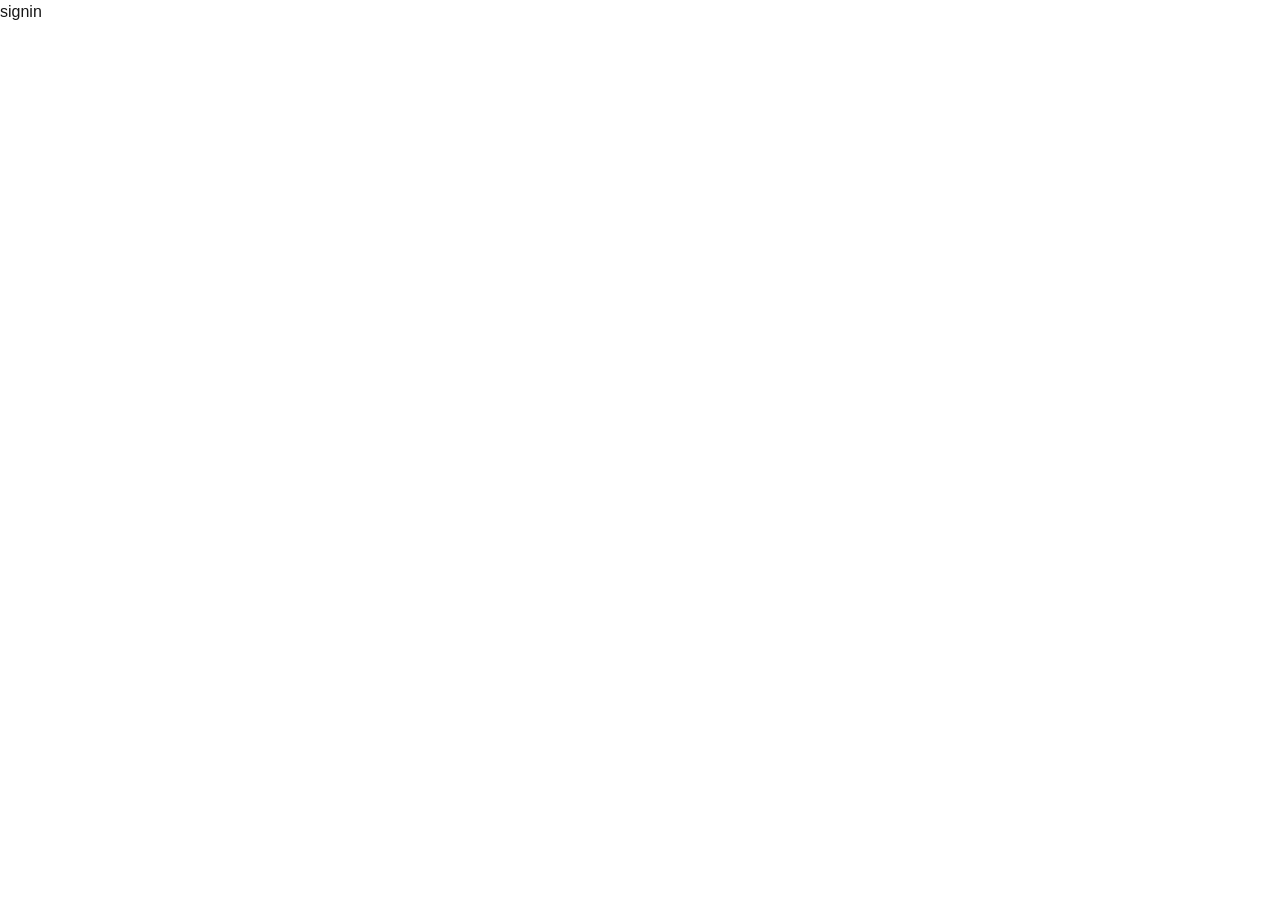
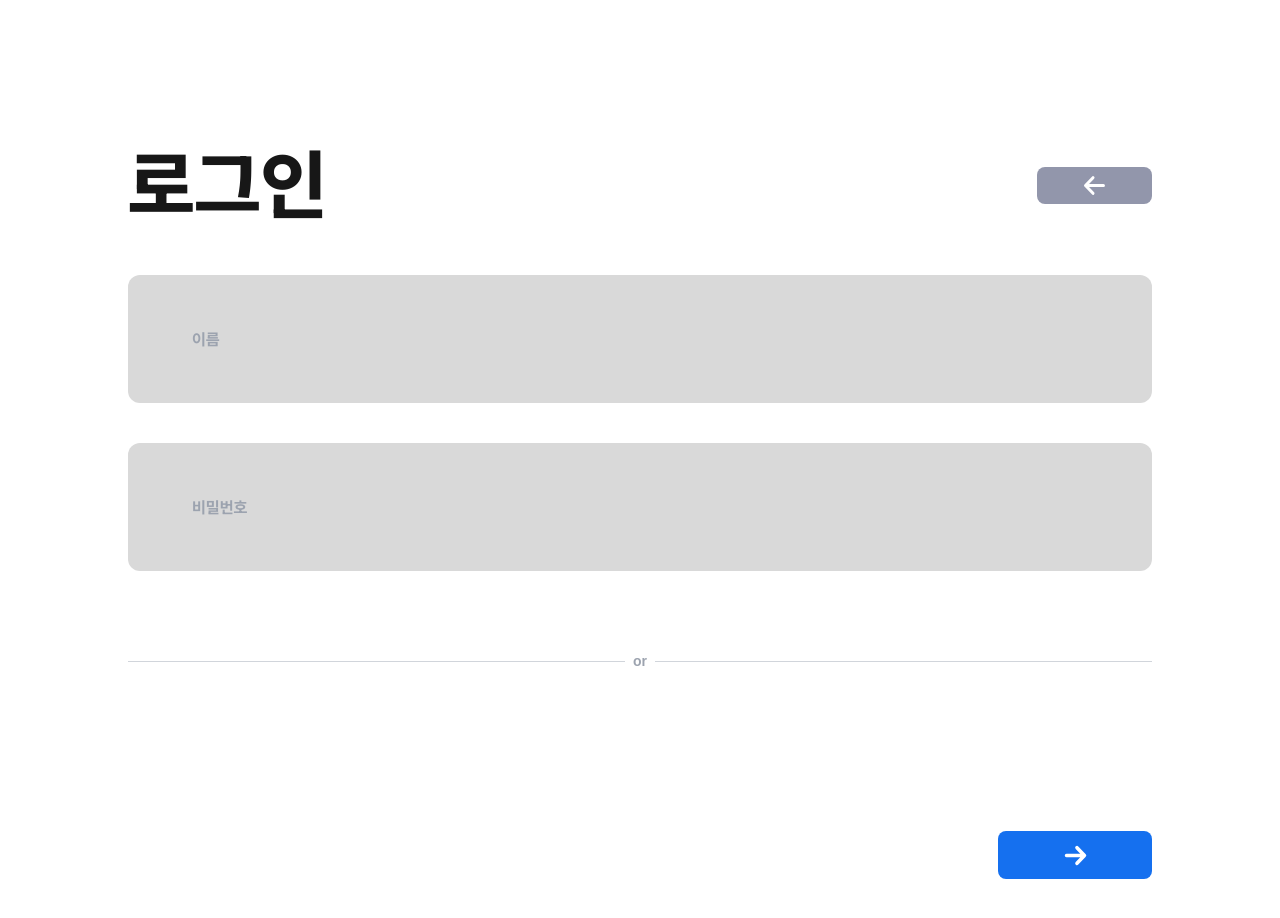
Before and after one commit to Meetup-Project/Meetup_front, a Next.js app: page /SignIn in a window 1280 px wide. Shown: the top 918 px of the page. Before the commit the page ends 800 px from the top, so only its background shows below. Built offline with nearby package versions, Linux system fonts and the light colour scheme.

Commit message:
oauth 시작

```diff
--- a/app/pages/signin.tsx
+++ b/app/pages/signin.tsx
@@ -1,8 +1,42 @@
+'use client'
 import React from 'react'
+import { useRouter } from 'next/navigation'
 
 function signin() {
+  const router = useRouter();
+
+  function goBack(){
+    router.back();
+  }
+
   return (
-    <div>signin</div>
+    <>
+    <div id='background' className=' bg-white flex flex-col items-center p-[10vw]'>
+      <div id='topDiv' className=' flex items-center justify-between w-full'>
+              <span id='signupText' className='font-pretendard font-extrabold text-[6vw]'>로그인</span>
+              <div id='backbutton' onClick={goBack} className=' rounded-[8px] bg-bluegray w-[9vw] h-[4.7vh] flex justify-center items-center'>
+                <img id="backimg" src="/arrow-right-sm.svg" alt="arrow-right" />
+              </div>
+      </div>
+      <div id='contentDiv' className='flex flex-col gap-[5vh] mt-[4vh] w-full items-center'>
+        <input id='name' placeholder='이름' type='string' className=' bg-graygray w-[80vw] h-[8vh] rounded-[12px] p-[5vw] placeholder: font-bold font-pretendard'></input>
+        <input id='password' placeholder='비밀번호' type='password' className=' bg-graygray w-[80vw] h-[8vh] rounded-[12px] p-[5vw] placeholder: font-bold font-pretendard'></input>
+      </div>
+      <div id='divideline' className="flex items-center gap-2 w-full mt-[10vh]">
+        <div className="flex-1 border-t border-gray-300"></div>
+        <span className="text-gray-400 font-semibold text-sm">or</span>
+        <div className="flex-1 border-t border-gray-300"></div>
+      </div>
+      <div id='OauthDiv'>
+
+      </div>
+      <div id='bottomDiv' className="flex flex-row-reverse w-full mt-[20vh]">
+          <div id='subbmit button' className=' rounded-[8px] bg-blueblue w-[12vw] h-[6vh] flex justify-center items-center'>
+            <img id='submit arrow' src="/arrow-left-sm.svg" alt='tlqkf'></img>
+          </div>
+        </div>
+    </div>
+    </>
   )
 }
 
```
